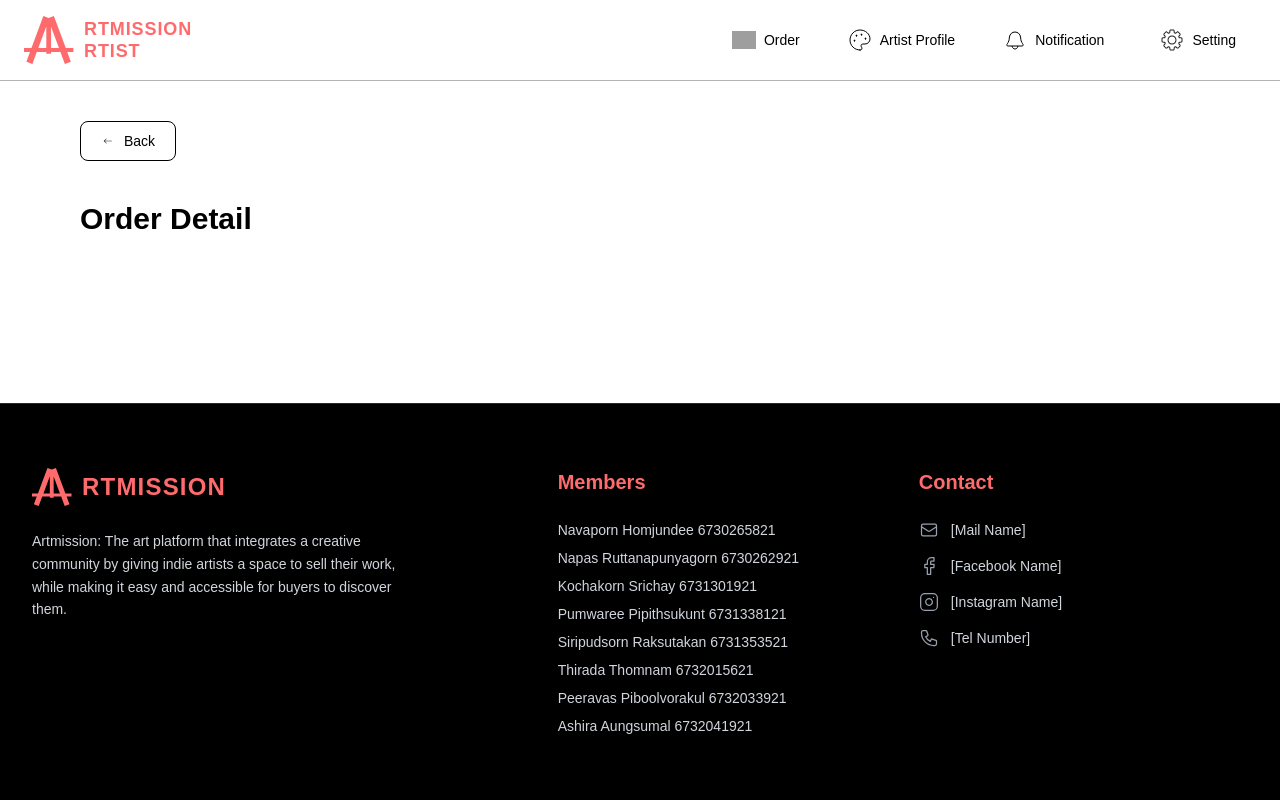
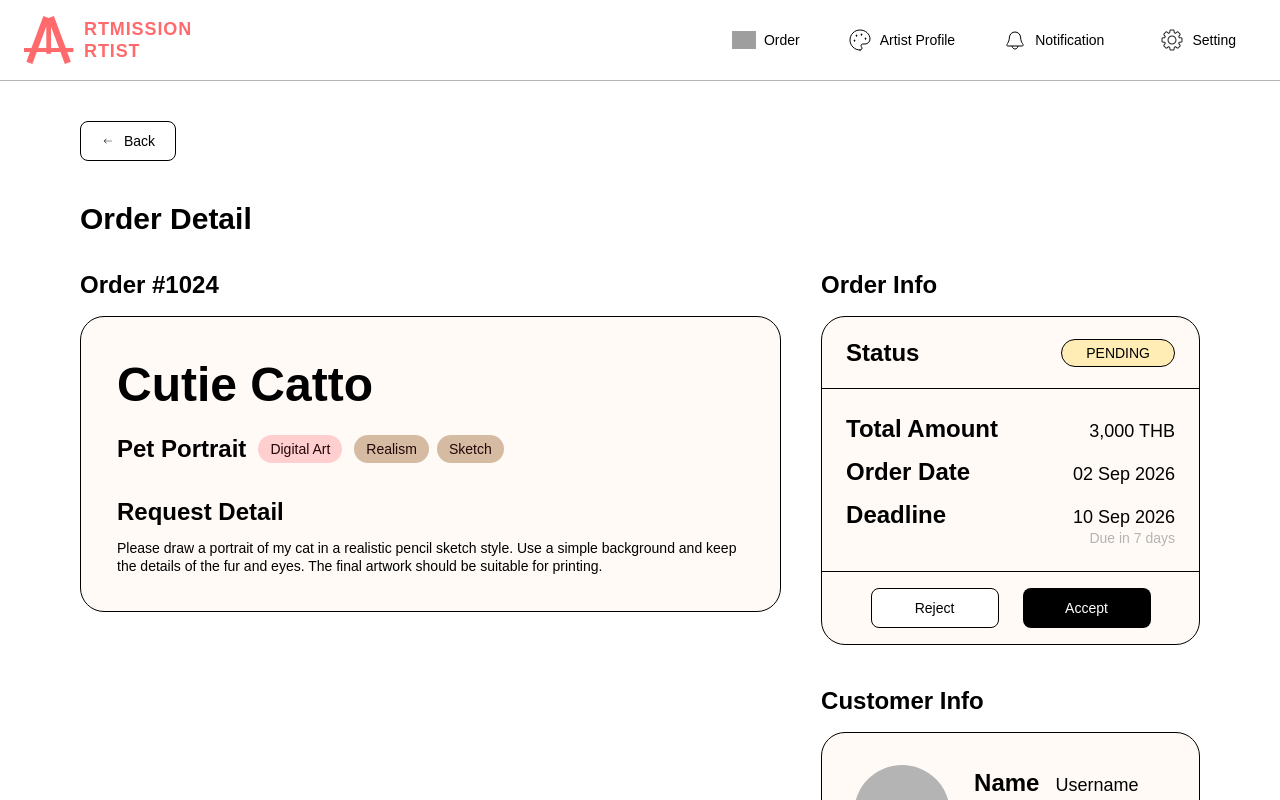
Before and after one commit to AiSiriRak/Artmission, a Next.js app in the folder frontend/: page /orderhistory/1 in a window 1280 px wide. Shown: the top 800 px of the page. Built offline with nearby package versions, Linux system fonts and the light colour scheme; no server answers; grey boxes are pictures that could not be loaded; a web font is replaced by a local one.

Commit message:
feat(frontend): add artist order details UI

```diff
--- a/frontend/src/app/orderhistory/[orderId]/page.tsx
+++ b/frontend/src/app/orderhistory/[orderId]/page.tsx
@@ -1,5 +1,7 @@
-import OrderDetails from "@/components/feature/orderdetails/OrderDetails";
+import ArtistOrderDetails from "@/components/feature/orderdetails/ArtistOrderDetails";
 
 export default function OrderDetailsPage() {
-  return <OrderDetails usertype="artist" />;
+  // TODO: เลือกหน้าตาม role ของบัญชีที่ล็อกอิน
+  // ตอนนี้แสดง Artist เพื่อทดสอบ UI
+  return <ArtistOrderDetails />;
 }
--- /dev/null
+++ b/frontend/src/components/feature/orderdetails/ArtistOrderDetails.tsx
@@ -0,0 +1,65 @@
+import OrderDetails from "./OrderDetails";
+import { Button } from "@/components/ui/Button";
+import { WhiteCard } from "@/components/ui/WhiteCard";
+
+export default function ArtistOrderDetails() {
+  return (
+    <OrderDetails
+      usertype="artist"
+      status="PENDING"
+      orderActions={
+        <>
+          <Button
+            type="button"
+            variant="light"
+            className="!border w-32"
+          >
+            Reject
+          </Button>
+
+          <Button
+            type="button"
+            variant="dark"
+            className="w-32"
+          >
+            Accept
+          </Button>
+        </>
+      }
+
+      // artist info
+      participantInfo={
+        <section>
+          <h2 className="mb-4 text-h3 font-bold text-primary-500">
+            Customer Info
+          </h2>
+
+          <WhiteCard
+            margin=""
+            padding="p-6 sm:p-8"
+            roundsize="rounded-3xl"
+            className="max-w-none border border-primary-500 bg-secondary-200 shadow-none"
+          >
+            <div className="flex flex-wrap items-center gap-6">
+              <div
+                aria-hidden="true"
+                className="h-24 w-24 shrink-0 rounded-full bg-neutral"
+              />
+
+              <dl className="grid min-w-0 flex-1 grid-cols-[auto_minmax(0,1fr)] items-baseline gap-x-4 gap-y-2 text-primary-500">
+                <dt className="text-h3 font-bold">Name</dt>
+                <dd className="break-words text-body">Username</dd>
+
+                <dt className="text-h3 font-bold">Email</dt>
+                <dd className="break-words text-body">
+                  useremail@gmail.com
+                </dd>
+              </dl>
+            </div>
+          </WhiteCard>
+        </section>
+      }
+
+    />
+  );
+}
--- a/frontend/src/components/feature/orderdetails/OrderDetails.tsx
+++ b/frontend/src/components/feature/orderdetails/OrderDetails.tsx
@@ -5,15 +5,41 @@ import { useRouter } from "next/navigation";
 
 import MainLayout from "@/components/feature/main/MainLayout";
 import { Button } from "@/components/ui/Button";
+import { WhiteCard } from "@/components/ui/WhiteCard";
+import TagList from "@/components/feature/artistprofile/TagList";
+
+import type { OrderStatus } from "@/lib/api/types";
 
 interface OrderDetailsProps {
   usertype: "artist" | "customer";
+  status: OrderStatus;
   children?: ReactNode;
+  orderActions?: ReactNode;
+  participantInfo?: ReactNode;
 }
+
+const statusColors: Record<OrderStatus, string> = {
+  PENDING: "bg-status-pending-pale",
+  NOT_PAID: "bg-status-notpaid-pale",
+  IN_PROCESS: "bg-status-inprocess-pale",
+  SUCCESS: "bg-status-success-pale",
+  CANCEL: "bg-status-cancel-pale",
+};
+
+const statusLabels: Record<OrderStatus, string> = {
+  PENDING: "PENDING",
+  NOT_PAID: "NOT PAID",
+  IN_PROCESS: "IN PROCESS",
+  SUCCESS: "SUCCESS",
+  CANCEL: "CANCEL",
+};
 
 export default function OrderDetails({
   usertype,
+  status,
   children,
+  orderActions,
+  participantInfo,
 }: OrderDetailsProps) {
   const router = useRouter();
 
@@ -40,7 +66,107 @@ export default function OrderDetails({
           Order Detail
         </h1>
 
-        {children}
+        {/* left side: order details */}
+        <div className="grid grid-cols-1 items-start gap-10 lg:grid-cols-[minmax(0,1.85fr)_minmax(0,1fr)]">
+          <section className="min-w-0">
+            <h2 className="mb-4 text-h3 font-bold text-primary-500">
+              Order #1024
+            </h2>
+
+            <WhiteCard
+              margin=""
+              padding="p-6 sm:p-9"
+              roundsize="rounded-3xl"
+              className="max-w-none border border-primary-500 bg-secondary-200 shadow-none"
+            >
+              <h3 className="mb-4 break-words text-h1 font-bold text-primary-500">
+                Cutie Catto
+              </h3>
+
+              <div className="mb-8 flex flex-wrap items-center gap-3">
+                <span className="text-h3 font-bold text-primary-500">
+                  Pet Portrait
+                </span>
+
+                <TagList items={["Digital Art"]} variant="category" />
+                <TagList items={["Realism", "Sketch"]} variant="style" />
+              </div>
+
+              <h4 className="mb-3 text-h3 font-bold text-primary-500">
+                Request Detail
+              </h4>
+
+              <p className="whitespace-pre-wrap break-words text-small text-primary-500">
+                Please draw a portrait of my cat in a realistic pencil sketch style.
+                Use a simple background and keep the details of the fur and eyes.
+                The final artwork should be suitable for printing.
+              </p>
+            </WhiteCard>
+
+            {children}
+          </section>
+
+          {/* right side: order info */}
+          <section className="min-w-0">
+            <h2 className="mb-4 text-h3 font-bold text-primary-500">
+              Order Info
+            </h2>
+
+            <WhiteCard
+              margin=""
+              padding="p-0"
+              roundsize="rounded-3xl"
+              className="max-w-none overflow-hidden border border-primary-500 bg-secondary-200 shadow-none"
+            >
+              <div className="flex items-center justify-between gap-4 border-b border-primary-500 px-6 py-5">
+                <span className="text-h3 font-bold text-primary-500">
+                  Status
+                </span>
+
+                <span
+                  className={`rounded-full border border-primary-500 px-6 py-1 text-caption text-primary-500 ${statusColors[status]}`}
+                >
+                  {statusLabels[status]}
+                </span>
+              </div>
+
+              <dl className="space-y-3 px-6 py-6 text-primary-500">
+                <div className="flex items-baseline justify-between gap-4">
+                  <dt className="text-h3 font-bold">Total Amount</dt>
+                  <dd className="text-body text-right">3,000 THB</dd>
+                </div>
+
+                <div className="flex items-baseline justify-between gap-4">
+                  <dt className="text-h3 font-bold">Order Date</dt>
+                  <dd className="text-body text-right">02 Sep 2026</dd>
+                </div>
+
+                <div className="flex items-baseline justify-between gap-4">
+                  <dt className="text-h3 font-bold">Deadline</dt>
+
+                  <dd className="text-right">
+                    <p className="text-body">10 Sep 2026</p>
+                    <p className="text-small text-neutral">Due in 7 days</p>
+                  </dd>
+                </div>
+              </dl>
+
+              {orderActions && (
+                <div className="flex flex-wrap justify-center gap-6 border-t border-primary-500 px-6 py-4">
+                  {orderActions}
+                </div>
+              )}
+            </WhiteCard>
+
+            {/* artist info or customer info */}
+            {participantInfo && (
+                <div className="mt-10">
+                  {participantInfo}
+                </div>
+              )}
+          </section>
+
+        </div>
       </div>
     </MainLayout>
   );
```
